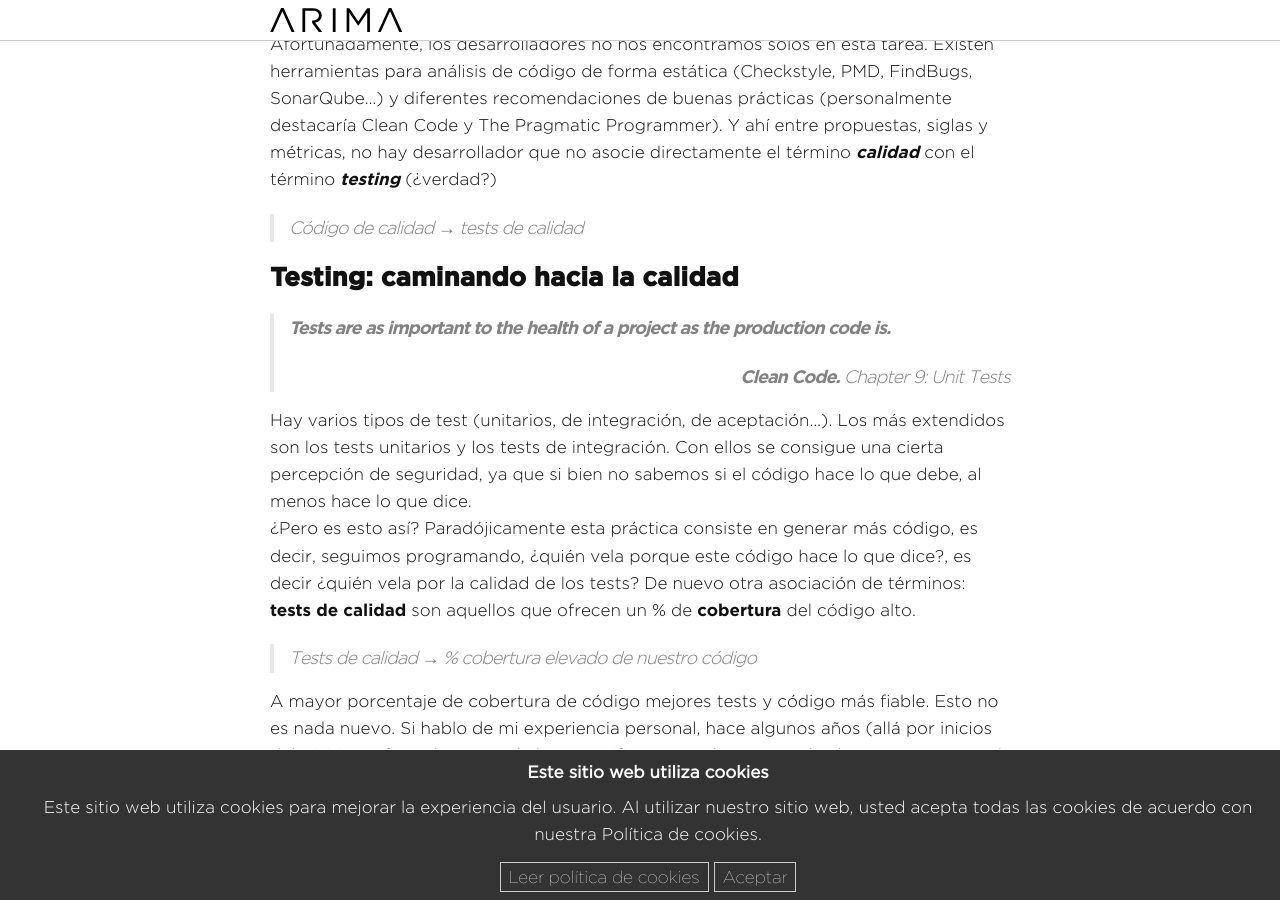
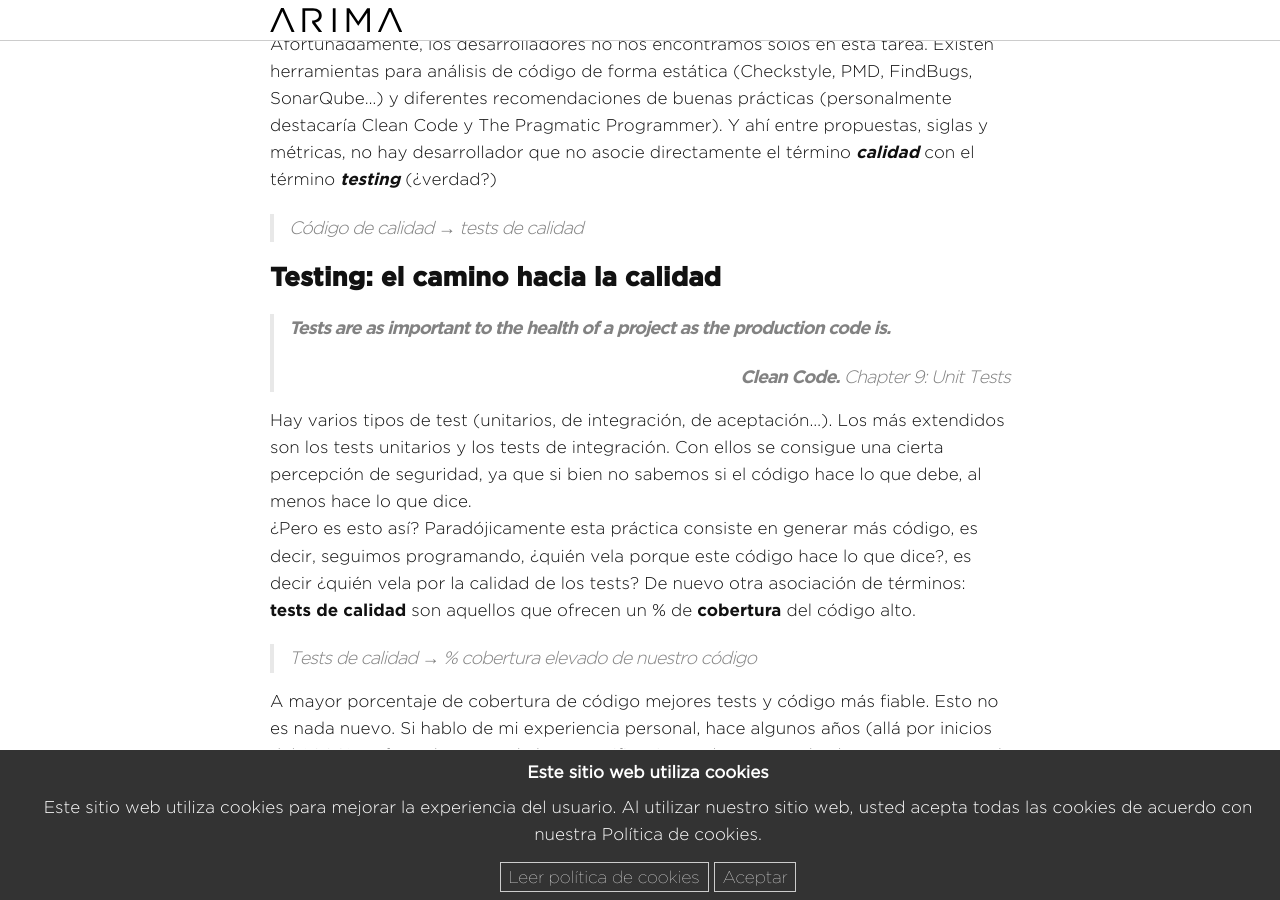
Before and after one commit to wearearima/blog, a Jekyll site: the page built from _posts/2020-05-12-mutation-testing.markdown, in a window 1280 px wide and 900 px high, scrolled down 659 px. Built offline with Jekyll 4.4.1, drawn with Linux system fonts in a browser that asks for light colours; some web fonts are replaced.

Commit message:
rename de subtítulo

```diff
--- a/_posts/2020-05-12-mutation-testing.markdown
+++ b/_posts/2020-05-12-mutation-testing.markdown
@@ -20,7 +20,7 @@ Afortunadamente, los desarrolladores no nos encontramos solos en esta tarea. Exi
 
 > Código de calidad &rarr; tests de calidad
 
-## Testing: caminando hacia la calidad
+## Testing: el camino hacia la calidad
 
 >**Tests are as important to the health of a project as the production code is.**
 ><p align="right" markdown="1">**Clean Code.** Chapter 9: Unit Tests</p>
```
